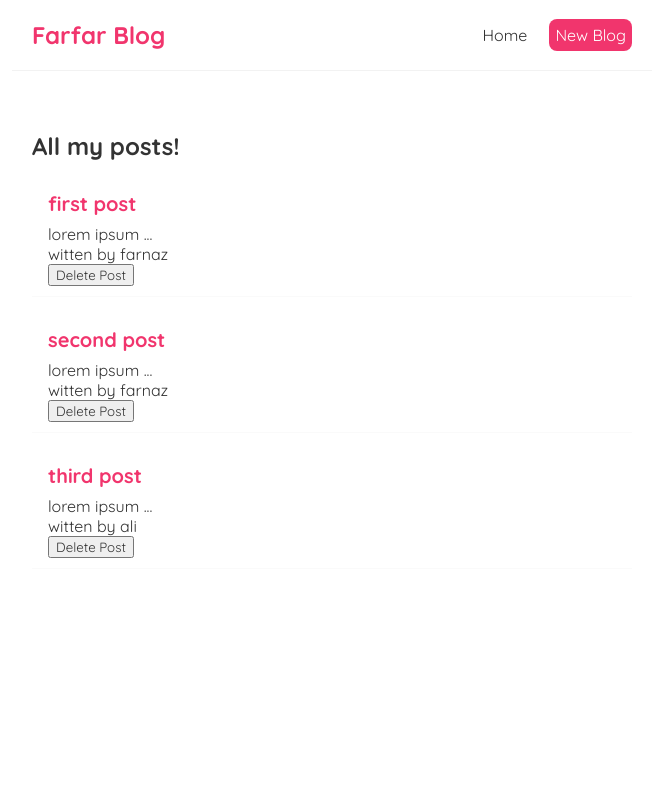
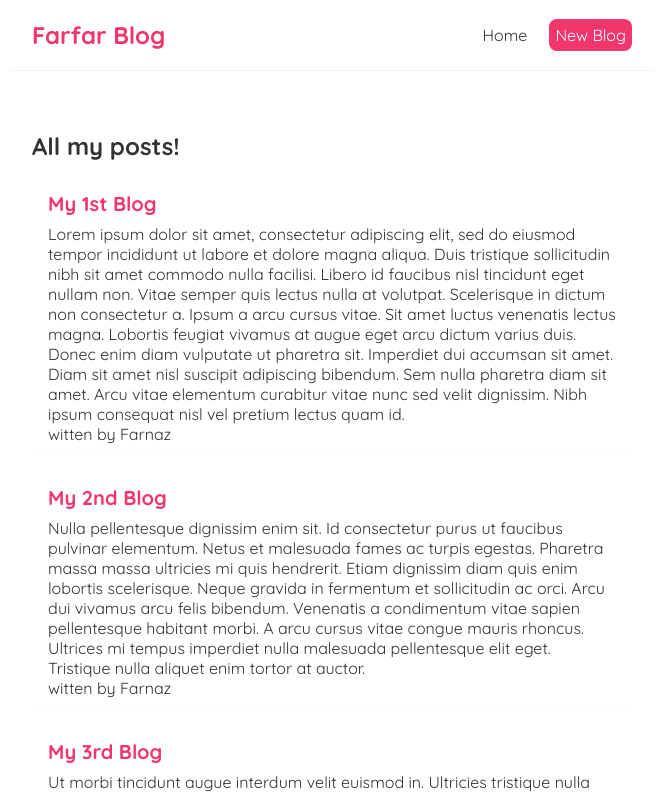
Before and after one commit to FarnazJamali/my-weblog, a React (Vite) app: page / in a window 1280 px wide. Shown: the top 794 px of the page, without its empty margins (308-971 px from the left). Built offline with nearby package versions, Linux system fonts and the light colour scheme; data requests are answered from the project's data file.

Commit message:
[ADD+UPDATED] working on json server+fetch

```diff
--- /dev/null
+++ b/Data/db.json
@@ -0,0 +1,22 @@
+{
+    "Blogs":[
+        {
+            "id":1,
+            "title":"My 1st Blog",
+            "author":"Farnaz",
+            "body":"Lorem ipsum dolor sit amet, consectetur adipiscing elit, sed do eiusmod tempor incididunt ut labore et dolore magna aliqua. Duis tristique sollicitudin nibh sit amet commodo nulla facilisi. Libero id faucibus nisl tincidunt eget nullam non. Vitae semper quis lectus nulla at volutpat. Scelerisque in dictum non consectetur a. Ipsum a arcu cursus vitae. Sit amet luctus venenatis lectus magna. Lobortis feugiat vivamus at augue eget arcu dictum varius duis. Donec enim diam vulputate ut pharetra sit. Imperdiet dui accumsan sit amet. Diam sit amet nisl suscipit adipiscing bibendum. Sem nulla pharetra diam sit amet. Arcu vitae elementum curabitur vitae nunc sed velit dignissim. Nibh ipsum consequat nisl vel pretium lectus quam id."
+        },
+        {
+            "id":2,
+            "title":"My 2nd Blog",
+            "author":"Farnaz",
+            "body":  "Nulla pellentesque dignissim enim sit. Id consectetur purus ut faucibus pulvinar elementum. Netus et malesuada fames ac turpis egestas. Pharetra massa massa ultricies mi quis hendrerit. Etiam dignissim diam quis enim lobortis scelerisque. Neque gravida in fermentum et sollicitudin ac orci. Arcu dui vivamus arcu felis bibendum. Venenatis a condimentum vitae sapien pellentesque habitant morbi. A arcu cursus vitae congue mauris rhoncus. Ultrices mi tempus imperdiet nulla malesuada pellentesque elit eget. Tristique nulla aliquet enim tortor at auctor."
+        },
+        {
+            "id":3,
+            "title":"My 3rd Blog",
+            "author":"Farnaz",
+            "body": "Ut morbi tincidunt augue interdum velit euismod in. Ultricies tristique nulla aliquet enim tortor at auctor. Iaculis at erat pellentesque adipiscing. Sociis natoque penatibus et magnis dis parturient montes nascetur. Quis vel eros donec ac odio. Non odio euismod lacinia at. Nec nam aliquam sem et. Ipsum suspendisse ultrices gravida dictum fusce. Sapien eget mi proin sed libero enim. Platea dictumst vestibulum rhoncus est pellentesque elit. Semper viverra nam libero justo. Ac turpis egestas integer eget aliquet nibh praesent tristique. Tristique senectus et netus et. Mattis enim ut tellus elementum sagittis vitae. Vitae tortor condimentum lacinia quis. Rhoncus est pellentesque elit ullamcorper dignissim cras tincidunt."
+        }
+    ]
+}
--- a/package.json
+++ b/package.json
@@ -9,8 +9,10 @@
     "preview": "vite preview"
   },
   "dependencies": {
+    "json-server": "^0.17.1",
     "react": "^18.2.0",
-    "react-dom": "^18.2.0"
+    "react-dom": "^18.2.0",
+    "react-router-dom": "^6.4.3"
   },
   "devDependencies": {
     "@types/react": "^18.0.24",
--- a/src/App.jsx
+++ b/src/App.jsx
@@ -1,3 +1,4 @@
+import { BrowserRouter as Router, Routes, Route } from "react-router-dom";
 import Home from "./components/Home";
 import Navbar from "./components/Navbar";
 
@@ -5,6 +6,11 @@ function App() {
   return (
     <>
       <div className="App">
+        <Router>
+          <Routes>
+            <Route path=""></Route>
+          </Routes>
+        </Router>
         <Navbar />
         <div className="content">
           <Home />
--- a/src/components/Blog.jsx
+++ b/src/components/Blog.jsx
@@ -1,4 +1,4 @@
-const Blog = ({ blogs, title, handleDelete }) => {
+const Blog = ({ blogs, title }) => {
   //   const blogs = props.blogs;
   //   console.log(blogs);
 
@@ -11,7 +11,6 @@ const Blog = ({ blogs, title, handleDelete }) => {
             <h2>{blog.title}</h2>
             <p>{blog.body}</p>
             <p> witten by {blog.author}</p>
-            <button onClick={() => handleDelete(blog.id)}>Delete Post</button>
           </div>
         ))}
       </div>
--- a/src/components/Home.jsx
+++ b/src/components/Home.jsx
@@ -2,26 +2,21 @@ import { useEffect, useState } from "react";
 import Blog from "./Blog";
 
 const Home = () => {
-  const [blogs, setBlogs] = useState([
-    { id: 1, title: "first post", body: "lorem ipsum ...", author: "farnaz" },
-    { id: 2, title: "second post", body: "lorem ipsum ...", author: "farnaz" },
-    { id: 3, title: "third post", body: "lorem ipsum ...", author: "ali" },
-  ]);
-  const handleDelete = (bId) => {
-    const updatedBlogs = blogs.filter((blog) => bId !== blog.id);
-    setBlogs(updatedBlogs);
-  };
+  const [blogs, setBlogs] = useState(null);
+
   useEffect(() => {
-    console.log("use effect ran");
+    fetch("http://localhost:8000/Blogs")
+      .then((res) => {
+        return res.json();
+      })
+      .then((data) => {
+        setBlogs(data);
+      });
   });
   return (
     <>
       <div className="home">
-        <Blog
-          blogs={blogs}
-          title={"All my posts!"}
-          handleDelete={handleDelete}
-        />
+        {blogs && <Blog blogs={blogs} title={"All my posts!"} />}
       </div>
     </>
   );
```
Also changed, not shown: 1 other file (tests, documents, lock files or other folders).
